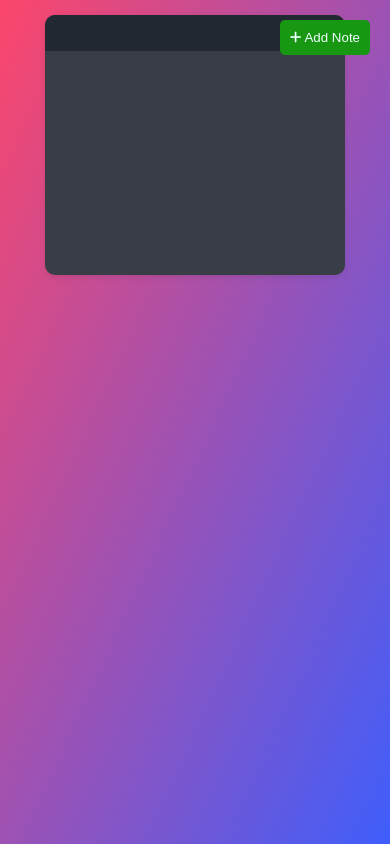
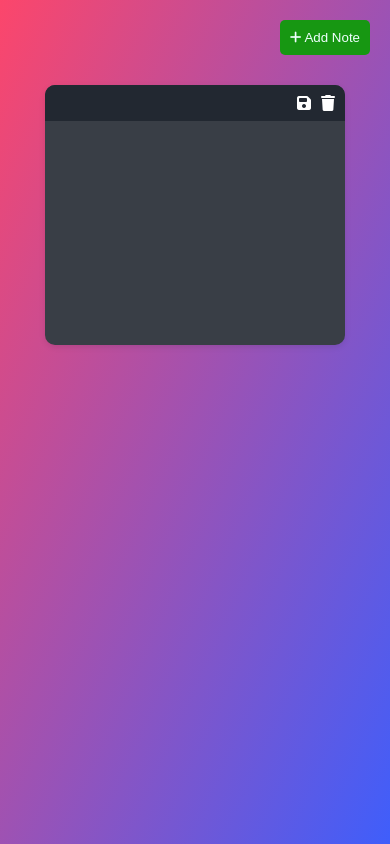
Before and after one commit to Linen220/JavaScript-Adventures, a plain HTML site: page Note-Taking-App/index.html in a window 390 px wide. Drawn offline with Linux system fonts and the light colour scheme.

Commit message:
adding .readme Note Taking Notes

```diff
--- a/Note-Taking-App/style.css
+++ b/Note-Taking-App/style.css
@@ -80,3 +80,9 @@ main {
 .note textarea:focus {
     outline: none;
 }
+
+@media ( max-width: 1024px ) {
+    main {
+        padding-top: 70px;
+    }
+}
```
Also changed, not shown: Note-Taking-App/img/screenshot_1.png (added), Note-Taking-App/img/screenshot_2.png (added).
